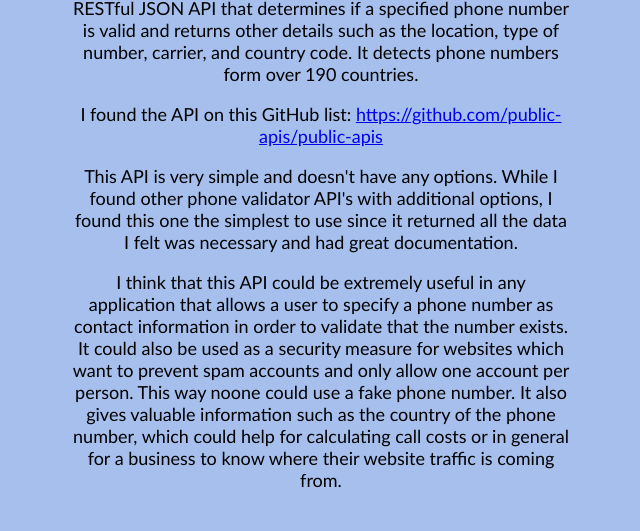
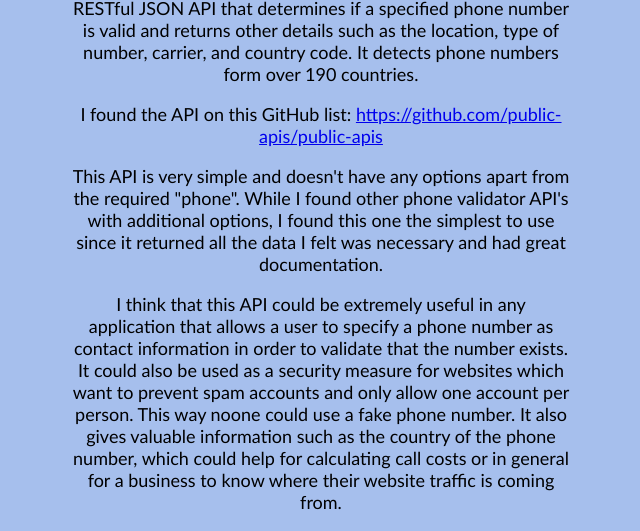
Before and after one commit to hbenatar/hw8, a plain HTML site: page index.html in a window 1280 px wide. Shown: the part 269-800 px from the top of the page, without its empty margins (319-959 px from the left). Drawn offline with Linux system fonts and the light colour scheme.

Commit message:
Add files via upload

```diff
--- a/index.html
+++ b/index.html
@@ -42,7 +42,8 @@
      carrier, and country code. It detects phone numbers form over 190 countries.</p>
   <p>I found the API on this GitHub list: <a href="https://github.com/public-apis/public-apis">
      https://github.com/public-apis/public-apis</a></p>
-  <p>This API is very simple and doesn't have any options. While I found other phone validator
+  <p>This API is very simple and doesn't have any options apart from the required "phone".
+     While I found other phone validator
      API's with additional options, I found this one the simplest to use since it returned all
      the data I felt was necessary and had great documentation.</p>
   <p>I think that this API could be extremely useful in any application that allows a user
```
